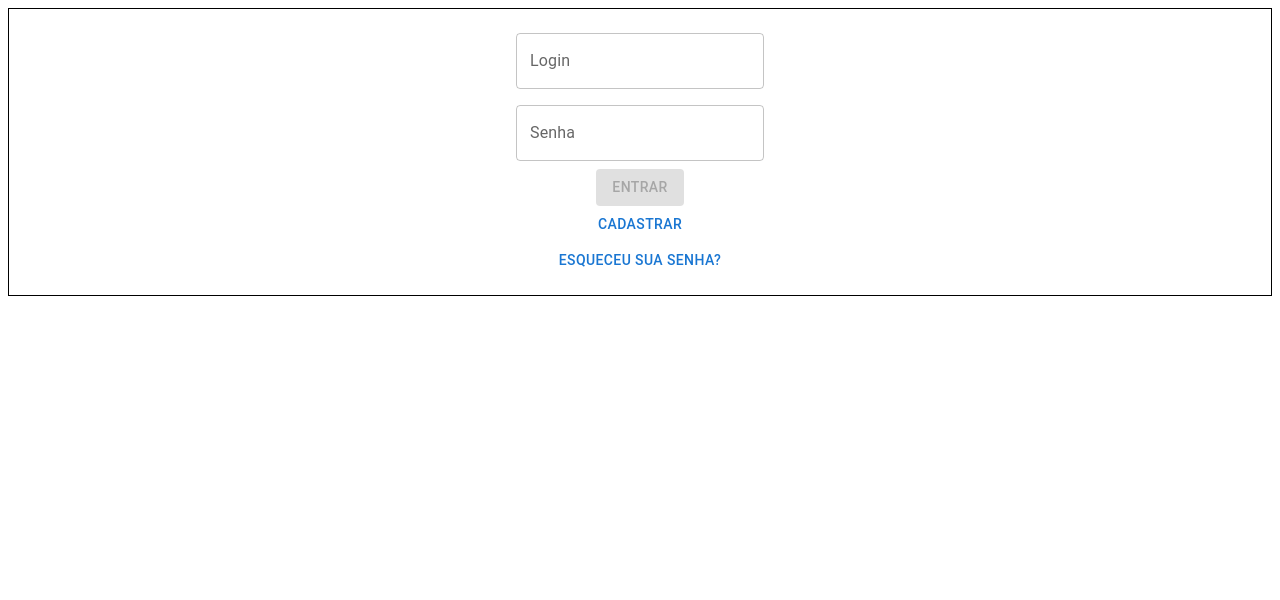
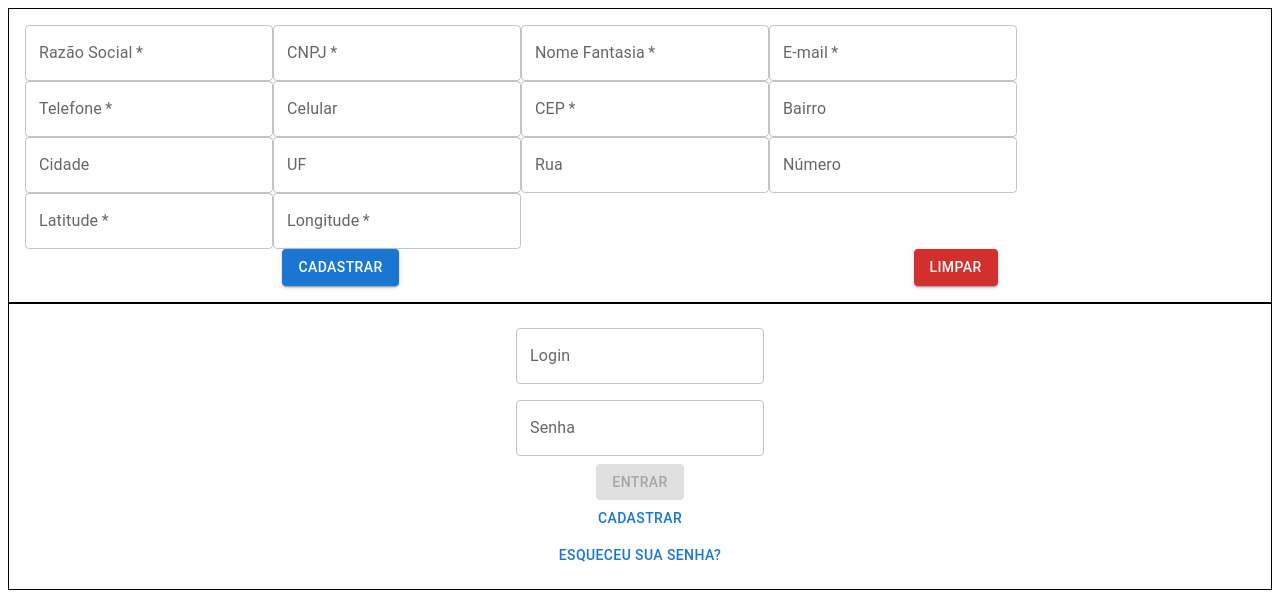
Before and after one commit to guilherme-cittadela/devin_pharmacy, a React (Vite) app: page / in a window 1280 px wide. Shown: the top 600 px of the page. Built offline with nearby package versions, Linux system fonts and the light colour scheme.

Commit message:
gravação dos dados em localstorage do cadastro de farmacias

```diff
--- a/src/App.jsx
+++ b/src/App.jsx
@@ -7,6 +7,7 @@ function App() {
 
   return (
     <>
+      <RegisterPharmacy/>
       <Login/>
     </>
   )
--- a/src/assets/components/medications/formMedication.jsx
+++ b/src/assets/components/medications/formMedication.jsx
@@ -52,7 +52,7 @@ function FormMedication() {
 
   return (
 
-       <FormControl >
+       <form >
         <TextField
           label="Nome"
           type="text"
@@ -112,11 +112,11 @@ function FormMedication() {
           ))}
           </TextField>
         <Box sx={{display: "flex", justifyContent: "space-around"  }}>
-            <Button onClick={handleSubmit} type="submit" variant="contained">Cadastrar</Button>
+            <Button onSubmit={handleSubmit} type="submit" variant="contained">Cadastrar</Button>
             <Button onClick={handleReset} variant="contained" color="error">Limpar</Button>
         </Box>
 
-      </FormControl>
+      </form>
   );
 }
 
--- a/src/assets/components/pharmacy/formRegister.jsx
+++ b/src/assets/components/pharmacy/formRegister.jsx
@@ -2,7 +2,8 @@ import React, { useState, useEffect } from 'react';
 import { Button, TextField } from '@mui/material';
 import InputMask from 'react-input-mask';
 import {Box} from '@mui/material';
-
+import { FormControl } from '@mui/base';
+import { validateEmail } from '../../global/functions';
 function FormRegister() {
     const initialFormData = {
       companyName: '',
@@ -22,12 +23,26 @@ function FormRegister() {
     };
 
     const [formData, setFormData] = useState(initialFormData);
-    const [disabled, setDisabled] = useState(true);
+    const [cnpjValid, setCnpjValid] = useState(true);
     const [reset, setReset] = useState(false);
+    const [helperTextEmail, setHelperEmail] = useState('');
+    const [helperTextCNPJ, setHelperCNPJ] = useState('');
+    const [helperTextCEP, setHelperCEP] = useState('');
+    const [emailValid, setEmailValid] = useState(true);
+    const [cepValid, setCEPValid] = useState(true);
+
 
     const handleSubmit = (event) => {
       event.preventDefault();
-      console.log(formData);
+      console.log(compareByCnpj(formData.cnpj))
+      if (compareByCnpj(formData.cnpj)) {
+        setCnpjValid(false)
+      } else {
+        saveData("pharmacy", formData);
+        handleReset()
+        setCnpjValid(true)
+      }
+
     };
 
     const handleReset = () => {
@@ -42,8 +57,17 @@ function FormRegister() {
       }));
     };
 
+    const handleEmailChange = (event) => {
+      const { value } = event.target;
+      setFormData((prevData) => ({
+        ...prevData,
+        email: value,
+      }));
+      setEmailValid(validateEmail(value));
+    }
     const handleZipCodeChange = (event) => {
       const { value } = event.target;
+
       setFormData((prevData) => ({
         ...prevData,
         zipCode: value,
@@ -52,6 +76,8 @@ function FormRegister() {
     };
 
     const fetchAddressByZipCode = async (zipCode) => {
+      const zipCodeRegex = /^\d{5}-\d{3}$/;
+      if (zipCodeRegex.test(zipCode)) {
         try {
           const response = await fetch(`https://viacep.com.br/ws/${zipCode}/json/`);
           if (response.ok) {
@@ -63,9 +89,13 @@ function FormRegister() {
               city: data.localidade || '',
               state: data.uf || '',
             }));
+            setCEPValid(true)
           }
         } catch (error) {
           console.error('Error fetching address:', error);
+        }
+      } else {
+        setCEPValid(false)
       }
     };
 
@@ -74,6 +104,11 @@ function FormRegister() {
             setReset(!reset)
         }
       }, [reset]);
+    useEffect(() => {
+      emailValid? setHelperEmail(""): setHelperEmail("Email Inválido")
+      cnpjValid? setHelperCNPJ(""): setHelperCNPJ("CNPJ Inválido")
+      cepValid? setHelperCEP(""): setHelperCEP("CEP Inválido")
+    },[emailValid, cnpjValid, cepValid])
   return (
     <>
       <form onSubmit={handleSubmit}>
@@ -99,7 +134,9 @@ function FormRegister() {
               type="text"
               id="cnpj"
               name="cnpj"
+              error={!cnpjValid}
               required
+              helperText={helperTextCNPJ}
             />
           )}
         </InputMask>
@@ -119,7 +156,9 @@ function FormRegister() {
           name="email"
           value={formData.email}
           required
-          onChange={handleInputChange}
+          error={!emailValid}
+          helperText={helperTextEmail}
+          onChange={handleEmailChange}
         />
         <InputMask
           mask="(99) 9999-9999"
@@ -167,6 +206,8 @@ function FormRegister() {
               type="text"
               id="zipCode"
               name="zipCode"
+              error={!cepValid}
+              helperText={helperTextCEP}
               required
             />
           )}
@@ -178,7 +219,7 @@ function FormRegister() {
           readOnly
           value={formData.neighborhood}
           onChange={handleInputChange}
-          disabled = {disabled}
+          label="Bairro"
           />
         <TextField
           type="text"
@@ -187,7 +228,7 @@ function FormRegister() {
           readOnly
           value={formData.city}
           onChange={handleInputChange}
-          disabled = {disabled}
+          label="Cidade"
           />
         <TextField
           type="text"
@@ -195,14 +236,14 @@ function FormRegister() {
           name="state"
           value={formData.state}
           onChange={handleInputChange}
-          disabled = {disabled}
+          label="UF"
           />
         <TextField
           type="text"
           id="street"
           name="street"
           readOnly
-          disabled = {disabled}
+          label="Rua"
           value={formData.street}
           onChange={handleInputChange}
           />
@@ -253,9 +294,38 @@ function FormRegister() {
             <Button type="submit" variant="contained">Cadastrar</Button>
             <Button onClick={handleReset} variant="contained" color="error">Limpar</Button>
         </Box>
-      </form>
+      </form >
     </>
   );
 }
+function saveData(key, data) {
+  try {
+    const existingData = localStorage.getItem(key);
+
+    if (existingData) {
+      const dataArray = JSON.parse(existingData);
+      dataArray.push(data);
+      localStorage.setItem(key, JSON.stringify(dataArray));
+    } else {
+      const initialData = [data];
+      localStorage.setItem(key, JSON.stringify(initialData));
+    }
+  } catch (error) {
+    console.error("Error saving data to localStorage:", error);
+  }
+}
+function compareByCnpj(newCnpj) {
+  const existingData = localStorage.getItem("pharmacy");
+  if (existingData) {
+    const parsedExistingData = JSON.parse(existingData);
+    const dataArray = Array.isArray(parsedExistingData)
+    ? parsedExistingData
+    : Object.values(parsedExistingData);
+    const itemsWithSameCnpj = dataArray.filter(item => item.cnpj === newCnpj);
+    return itemsWithSameCnpj.length > 0;
+  }
+
+}
+
 
 export { FormRegister };
--- a/src/assets/pages/registerPharmacy.jsx
+++ b/src/assets/pages/registerPharmacy.jsx
@@ -6,11 +6,7 @@ function RegisterPharmacy() {
     return (
         <>
         <Box
-            component="form"
-            sx={{
-                '& .MuiTextField-root': { m: 1, width: '100%' },
-            }}
-            autoComplete="off"
+
         >
             <FormContainer>
                 <FormRegister/>
```
Lines whose indentation alone changed are shown as unchanged.
